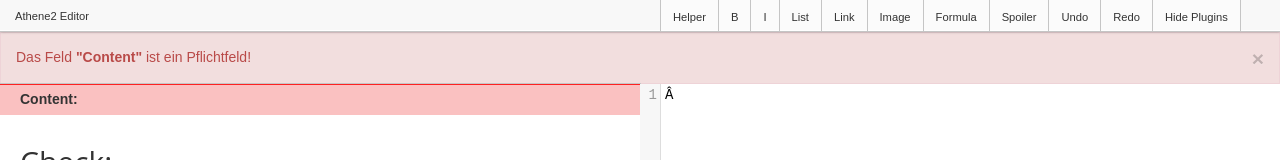
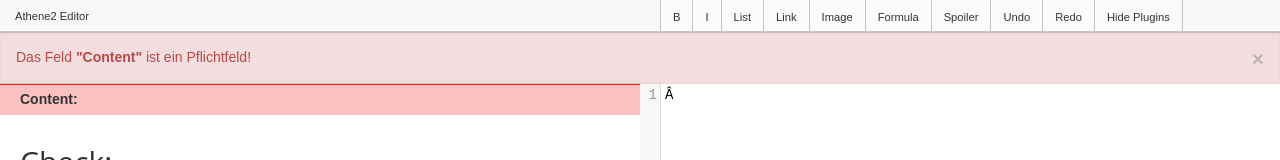
Before and after one commit to serlo/athene2-editor, a website: page index.html in a window 1280 px wide. Shown: the top 160 px of the page. Drawn offline with nearby package versions, Linux system fonts and the light colour scheme; some packages are replaced by stand-ins of ours.

Commit message:
rm "Helper" from helpers..

```diff
--- a/index.html
+++ b/index.html
@@ -26,7 +26,7 @@
                         </div>
                     </div>
                 </nav>
-                <div id="editor-helpers"><span class="helper">Helper</span></div>
+                <div id="editor-helpers"></div>
             </div>
         </header>
         <!--<form id="editor-form" action="/test/action" method="post">
```
